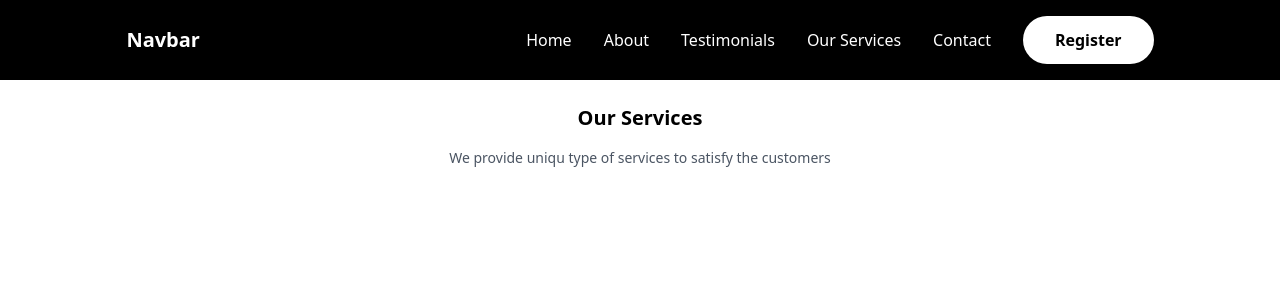
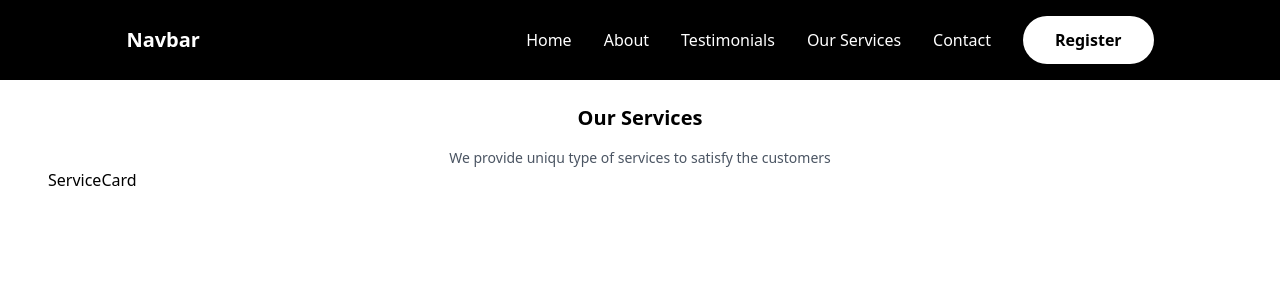
Before and after one commit to neelendrareddy9001/login_jwt_authentication, a React (Vite) app in the folder client/: page /services in a window 1280 px wide. Shown: the top 300 px of the page. Built offline with nearby package versions, Linux system fonts and the light colour scheme.

Commit message:
service card added

```diff
--- a/client/src/pages/Services.jsx
+++ b/client/src/pages/Services.jsx
@@ -1,5 +1,6 @@
 import React from "react";
 import Navbar from "../Components/Navbar";
+import ServiceCard from "../utils/ServiceCard";
 
 const Services = () => {
   return (
@@ -10,6 +11,7 @@ const Services = () => {
         <p className="text-center text-sm text-gray-600">
           We provide uniqu type of services to satisfy the customers
         </p>
+        <ServiceCard />
       </section>
     </>
   );
--- /dev/null
+++ b/client/src/utils/ServiceCard.jsx
@@ -0,0 +1,7 @@
+import React from "react";
+
+const ServiceCard = () => {
+  return <div>ServiceCard</div>;
+};
+
+export default ServiceCard;
```
